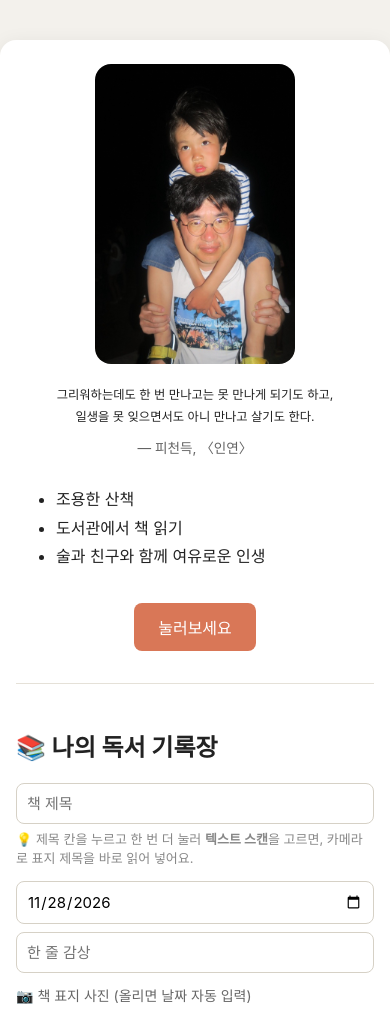
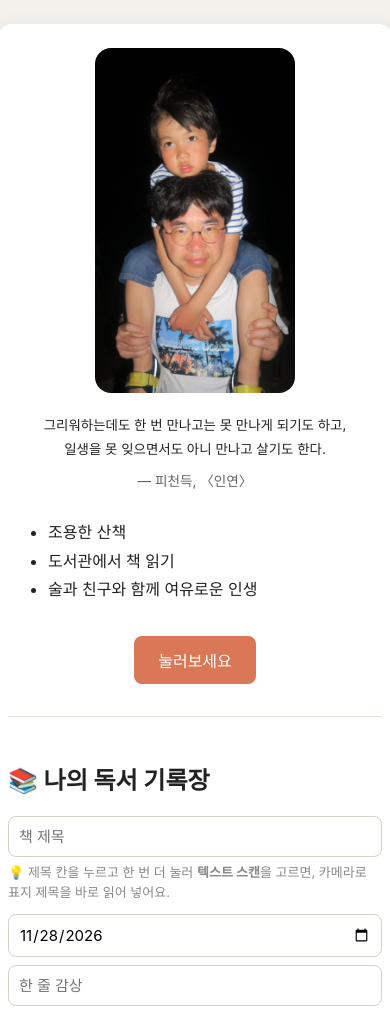
Before and after one commit to HTU7428/hi-claude, a plain HTML site: page index.html in a window 390 px wide. Shown: the top 1009 px of the page. Drawn offline with Linux system fonts and the light colour scheme.

Commit message:
프로필 사진을 가운데로 맞추고 인연 글귀 글씨 키우기
Co-Authored-By: Claude Sonnet 5.5 <noreply@anthropic.com>

```diff
--- a/index.html
+++ b/index.html
@@ -39,8 +39,9 @@
       display: block;
       width: 200px;
       max-width: 70%;
-      aspect-ratio: 2 / 3;
+      aspect-ratio: 1336 / 2304;
       object-fit: cover;
+      object-position: 100% 50%; /* 사진 왼쪽 여백을 조금 잘라 사람이 가운데 오게 해요 */
       margin: 0 auto 16px;
       border-radius: 16px;
     }
@@ -300,11 +301,12 @@
     .quote p {
       margin: 0 0 8px;
       white-space: nowrap;
-      font-size: min(17px, calc((min(100vw, 480px) - 32px - 64px) / 26.5));
+      font-size: min(17px, calc((min(100vw, 480px) - 32px - 64px) / 26));
     }
     @media (max-width: 520px) {
-      .card { padding: 24px 16px; }
-      .quote p { font-size: min(17px, calc((100vw - 32px - 32px) / 26.5)); }
+      body { padding: 24px 8px; }
+      .card { padding: 24px 12px; }
+      .quote p { font-size: min(17px, calc((100vw - 16px - 24px) / 26)); }
     }
     .quote footer { font-size: 0.85em; opacity: 0.7; }
   </style>
```
